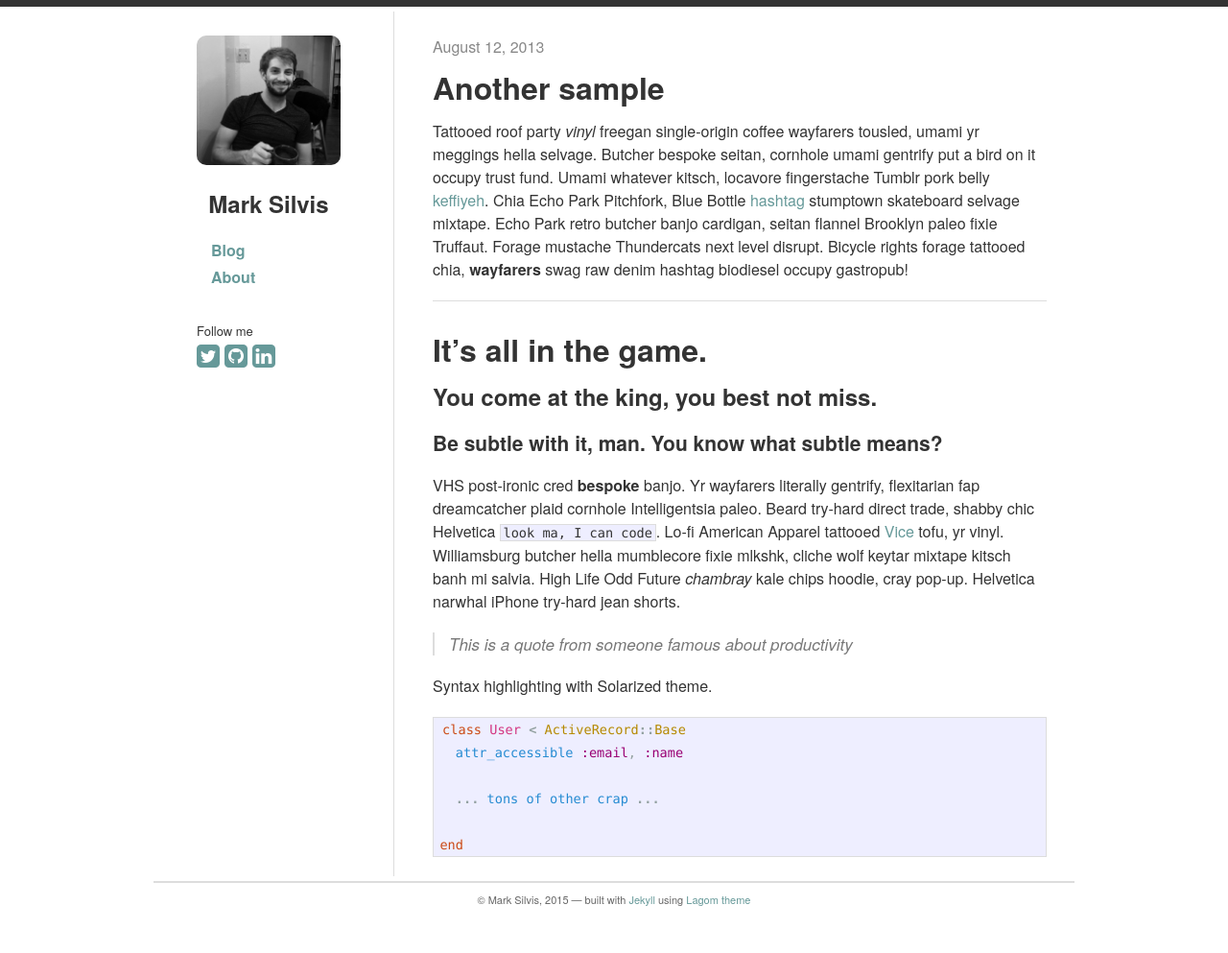
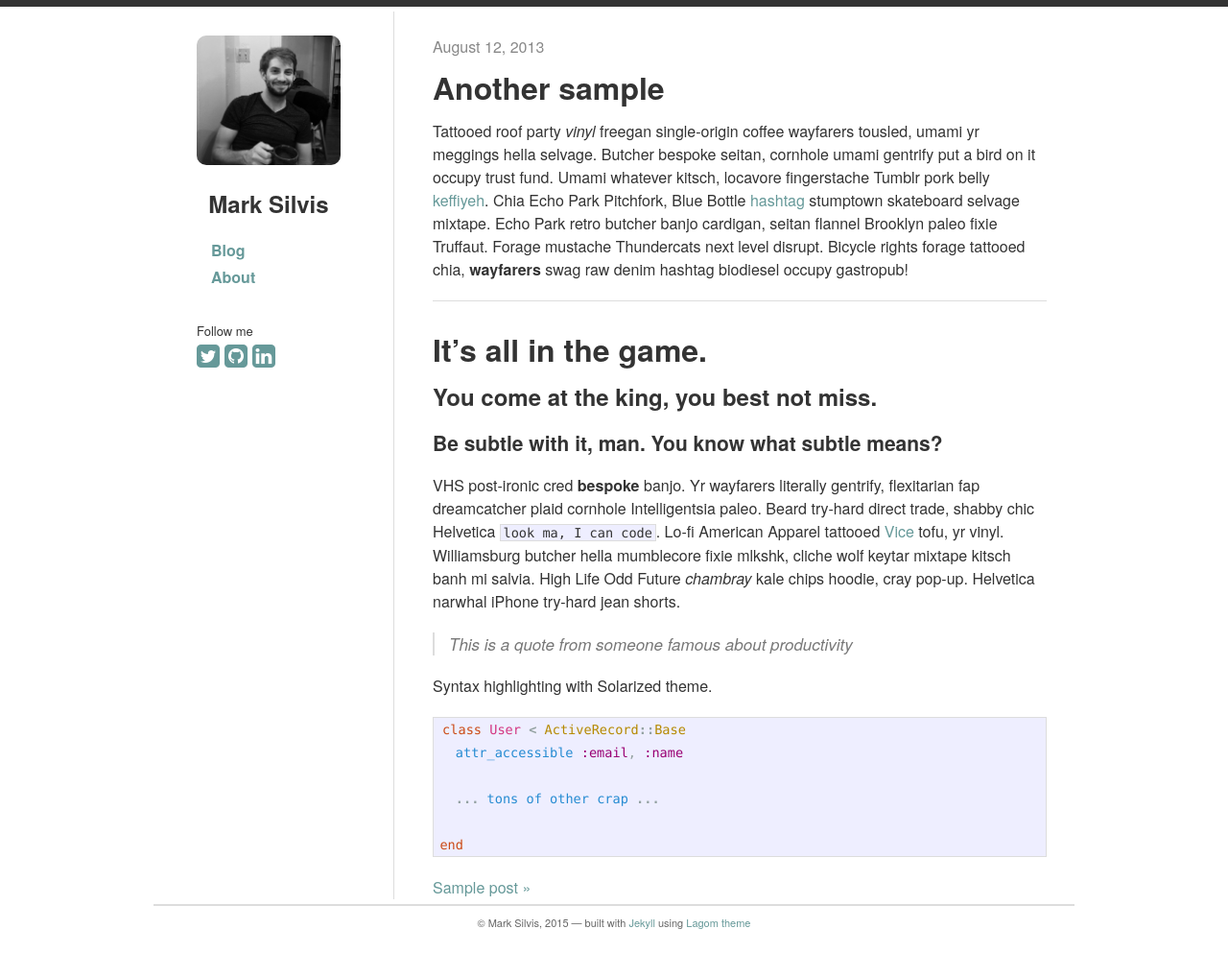
Before and after one commit to marksilvis/marksilvis.github.io, a Jekyll site: the page built from _posts/2013-08-12-another-sample.md, in a window 1280 px wide. Shown: the whole page at 96% size. Built offline with Jekyll 4.4.1, drawn with Linux system fonts in a browser that asks for light colours; nearby versions of some CDN libraries; comment, search, counter and statistics services are not loaded; before the commit the page ends 969 px from its top, so only the background shows below that.

Commit message:
added next and previous links

```diff
--- a/_layouts/post.html
+++ b/_layouts/post.html
@@ -15,6 +15,15 @@ layout: default
   {{ content }}
 </div>
 
+<div id="postnav">
+  {% if page.previous.url %}
+    <a id="prevpost" href="{{page.previous.url}}">&laquo; {{page.previous.title}}</a>
+  {% endif %}
+  {% if page.next.url %}
+    <a id="nextpost" href="{{page.next.url}}">{{page.next.title}} &raquo;</a>
+  {% endif %}
+</div>
+
 {% include disqus.html %}
 
 <!-- <div id="related">
```
